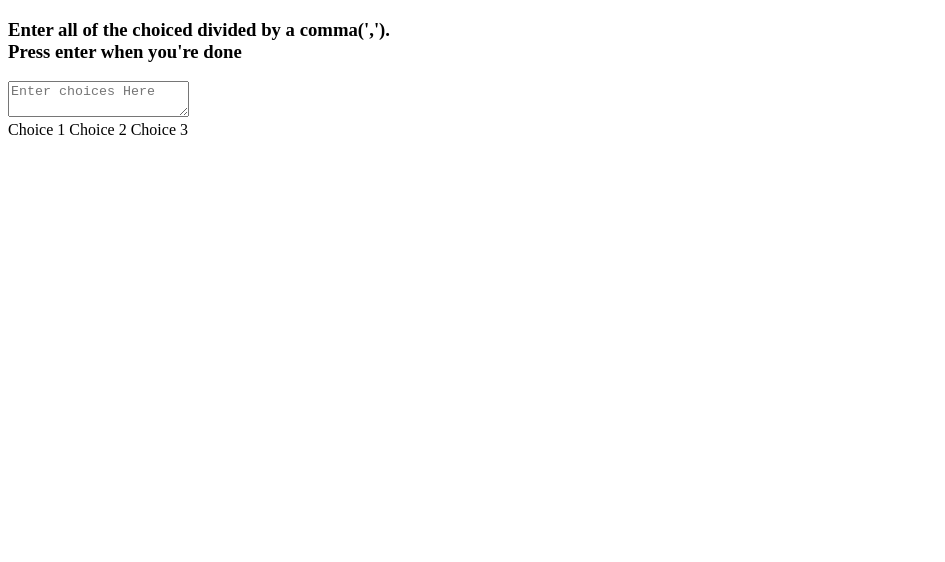
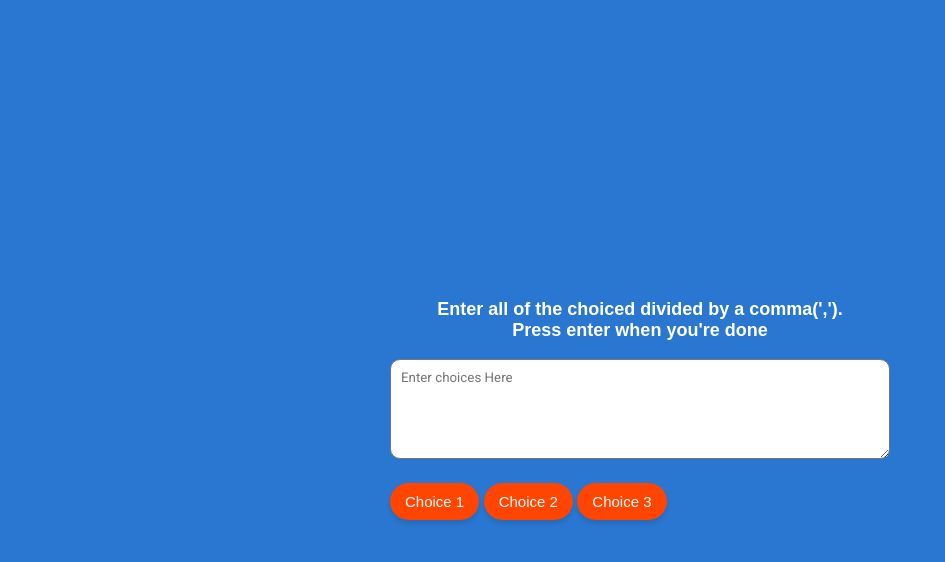
Before and after one commit to daudi13/choice-picker.js, a plain HTML site: page index.html in a window 1280 px wide. Shown: the whole page, without its empty margins (0-945 px from the left). Drawn offline with Linux system fonts and the light colour scheme.

Commit message:
commit sass

```diff
--- a/index.html
+++ b/index.html
@@ -5,6 +5,7 @@
     <meta http-equiv="X-UA-Compatible" content="IE=edge">
     <meta name="viewport" content="width=device-width, initial-scale=1.0">
     <title>choice-picker</title>
+    <link rel="stylesheet" href="./dist/css/main.css">
 </head>
 <body>
     <div class="container">
--- /dev/null
+++ b/sass/_container.scss
@@ -0,0 +1,38 @@
+.container {
+    width: 500px;
+
+    h3 {
+        text-align: center;
+        color: #fff;
+        font-size: 18px;
+    }
+
+    textarea {
+        height: auto;
+        overflow: hidden;
+        width: 100%;
+        height: 100px;
+        padding: 10px;
+        font-family: 'Roboto', sans-serif;
+        border-radius: 10px;
+        margin-bottom: 20px;
+    }
+
+    textarea:focus {
+        outline: none;
+    }
+
+    .tag {
+        display: inline-block;
+        padding: 10px 15px;
+        background: orangered;
+        color: #fff;
+        font-size: 15px;
+        border-radius: 20px;
+        box-shadow: 0 4px 4px rgba(0, 0, 0, 0.1);
+    }
+
+    .tag.highlight {
+        background: #273c75;
+    }
+}
--- /dev/null
+++ b/sass/_default.scss
@@ -0,0 +1,19 @@
+
+@import url('https://fonts.googleapis.com/css2?family=Roboto:wght@400;700&display=swap');
+
+*,
+*::before,
+*::after {
+    box-sizing: border-box;
+}
+
+body {
+    display: flex;
+    align-items: center;
+    justify-content: center;
+    height: 100vh;
+    overflow: hidden;
+    margin: 0;
+    font-family: 'Muli', sans-serif;
+    background-color: #2977d1;
+}
--- /dev/null
+++ b/sass/main.scss
@@ -0,0 +1,2 @@
+@import 'default';
+@import 'container';
```
Also changed, not shown: dist/css/main.css (added), 1 other file.
